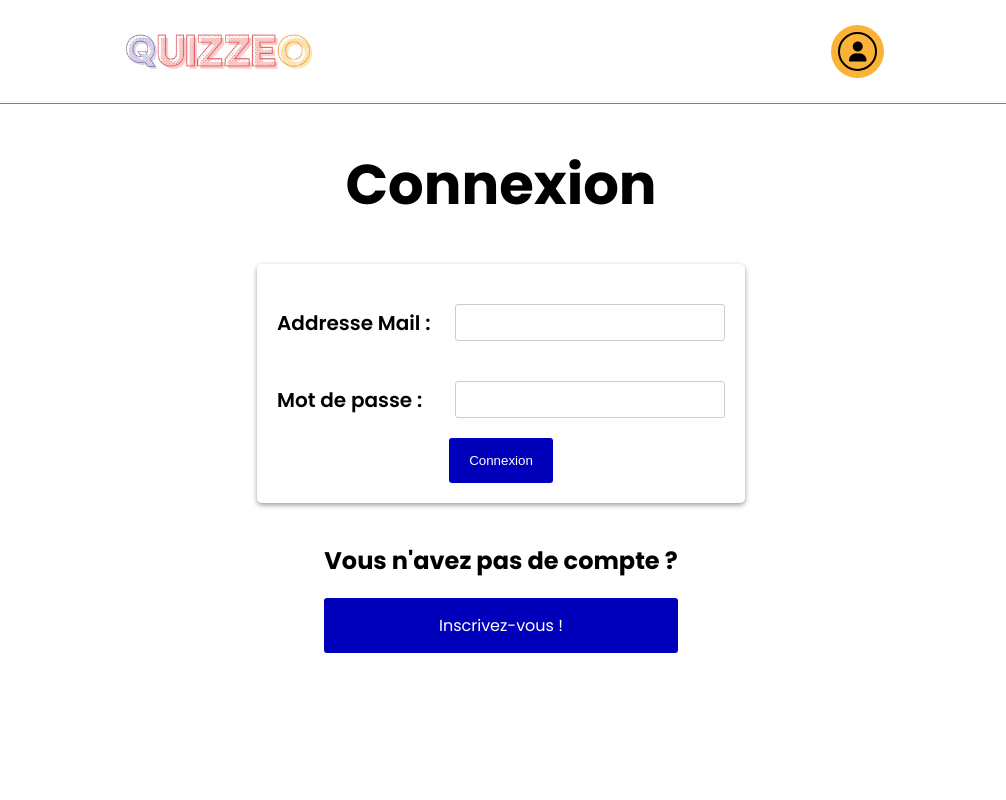
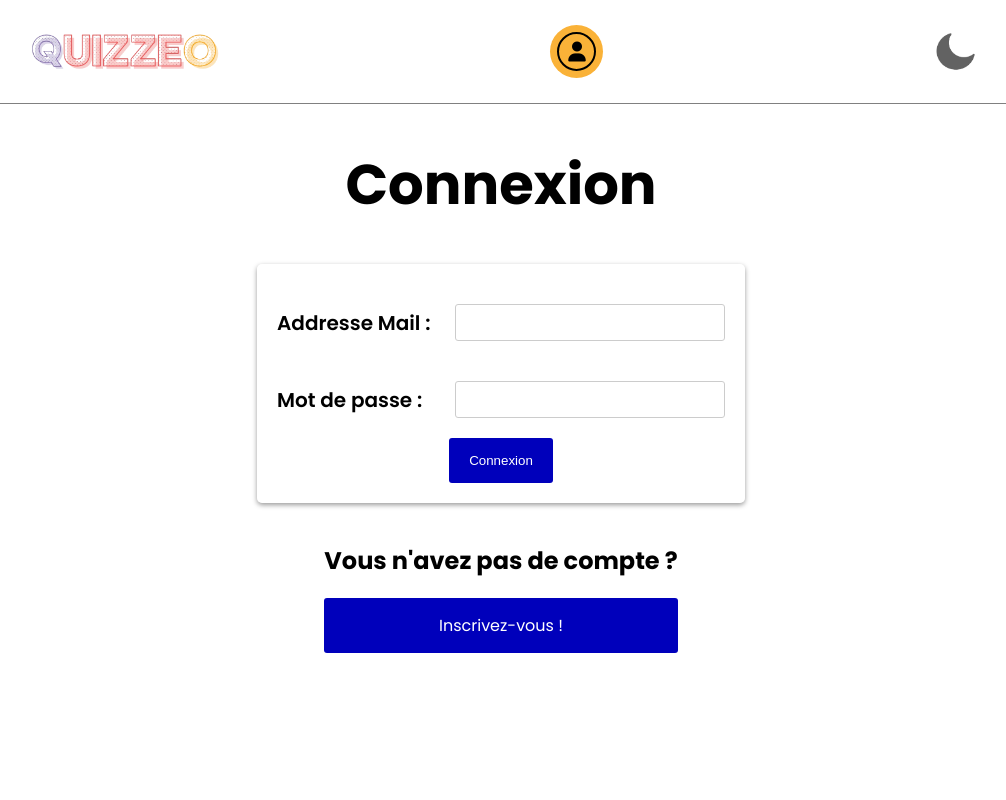
Before and after one commit to redt974/Projet-Quizzeo, a PHP site: page /connexion.php in a window 1280 px wide. Shown: the whole page, without its empty margins (139-1145 px from the left). Run offline with PHP 8.4, Linux system fonts and the light colour scheme; some libraries are stand-ins or nearby versions.

Commit message:
style: dark mode start

```diff
--- a/components/header.php
+++ b/components/header.php
@@ -8,11 +8,19 @@
         body {
             margin: 0;
             font-family: 'Poppins';
-
+            background-color: var(--primary-color);
+        }
+        :root{
+            --primary-color : #FFF;
+            --secondary-color : #000;
+        }
+        body.dark{
+            --primary-color :#000;
+            --secondary-color : #FFF;
         }
         nav {
             overflow: hidden;
-            background-color: rgba(255,255,255,0.6);
+            background-color: rbga(var(--primary-color), 0.6);
             backdrop-filter: blur(10px);
             position: sticky;
             top: 0;
@@ -24,16 +32,23 @@
             border-bottom: 1px solid gray;
         }
 
-        nav img{
+        nav .quizzeo-title{
             width: 200px;
         }
 
-        nav img:hover{
+        nav .quizzeo-title:hover{
+            cursor: pointer;
+        }
+        nav .icon {
+            width: 48px;
+            height: 48px;
+        }
+        nav .icon:hover {
             cursor: pointer;
         }
 
         nav a {
-            color: #000;
+            color: var(--secondary-color);
             text-align: center;
             padding: 7px;
             text-decoration: none;
@@ -57,7 +72,7 @@
         }
 
         .user {
-            border: 2px solid #000;
+            border: 2px solid var(--secondary-color);
             border-radius: 25px;
             height: 35px;
             justify-content: center;
@@ -88,9 +103,8 @@
     <script defer src="https://kit.fontawesome.com/b32d44622b.js" crossorigin="anonymous"></script>
 </head>
 <body>
-
     <nav>
-        <img src="./assets/quizzeo.png" alt="disney-title" />
+        <img class="quizzeo-title" src="./assets/quizzeo.png" alt="disney-title" />
         <?php
             if(isset($_SESSION['email'])) {
                 echo "<a href='./logout.php' class='jaune'><div class='logout'><i class='fa-solid fa-arrow-right-from-bracket'></i></div></a>";
@@ -98,6 +112,25 @@
                 echo '<a href="./connexion.php" class="jaune" '.(basename($_SERVER['PHP_SELF']) == 'connexion.php'  ? 'class="active"' : '').'><div class="user"><i class="fa-solid fa-user fa-lg"></i></div></a>';
             }
         ?>
+        <img id="icon" class="icon" alt="Toggle Theme" src="./assets/moon.png" />
+        <script>
+            const icon = document.getElementById('icon'); // Remplacez 'yourIconId' par l'ID de votre icône
+
+            const toggleTheme = () => {
+                const isDarkTheme = document.body.classList.toggle("dark");
+                const newTheme = isDarkTheme ? 'dark' : 'light';
+                icon.src = `./assets/${newTheme === 'dark' ? 'sun' : 'moon'}.png`;
+                localStorage.setItem('theme', newTheme);
+            };
+
+            if (icon) {
+                const isDarkTheme = localStorage.getItem('theme') === 'dark';
+                icon.src = `./assets/${isDarkTheme ? 'sun' : 'moon'}.png`;
+                document.body.classList.toggle("dark", isDarkTheme);
+
+                icon.addEventListener("click", toggleTheme);
+            }
+        </script>
     </nav>
 </body>
 </html>
```
Also changed, not shown: assets/moon.png (added), assets/sun.png (added).
